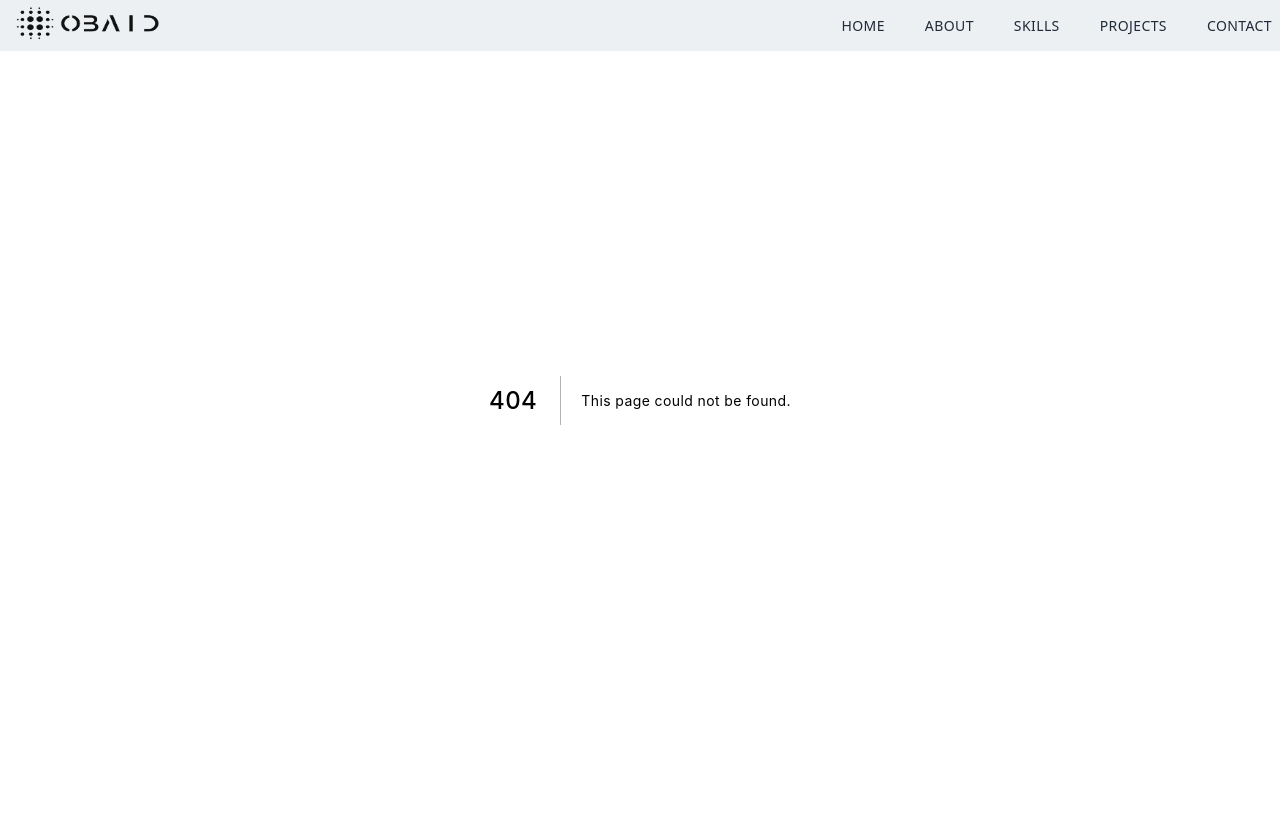
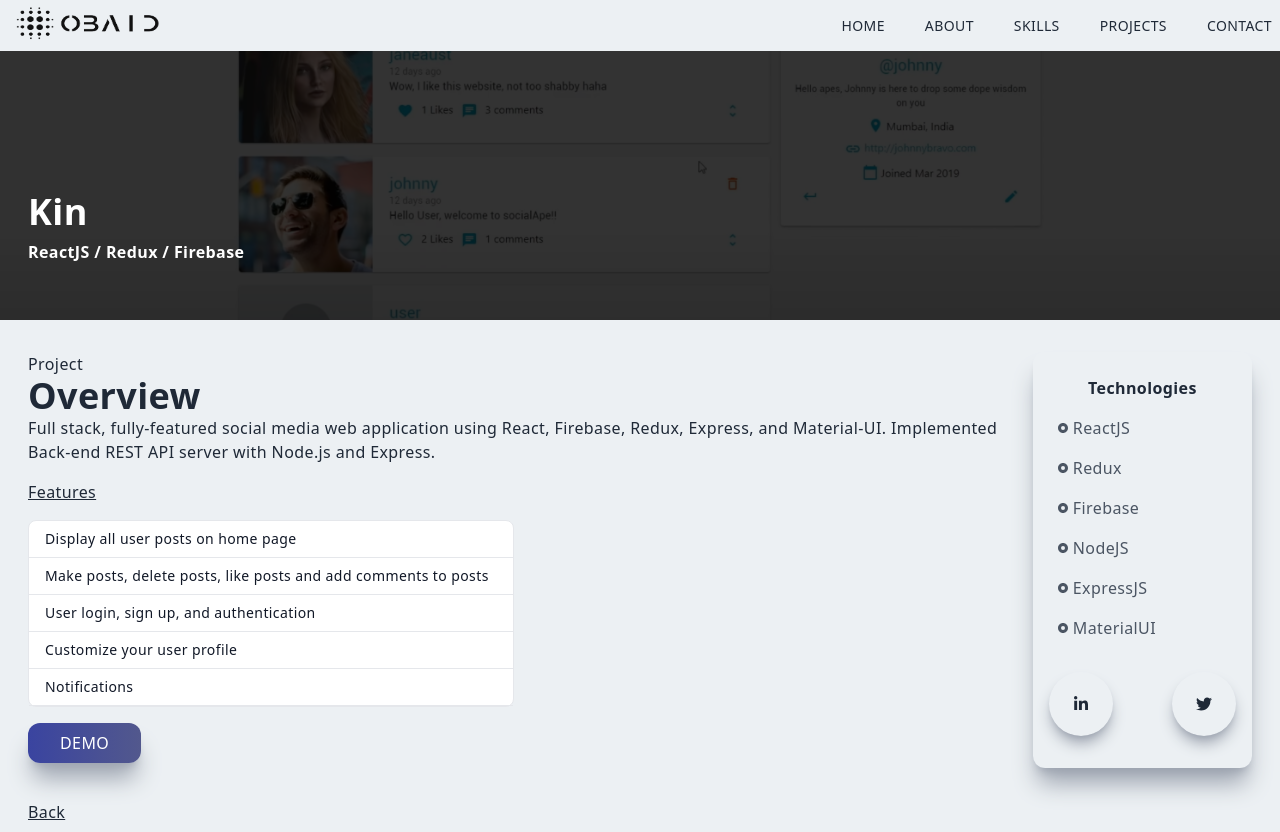
Before and after one commit to ObaidUr-Rahmaan/personal-website, a Next.js app: page /kin in a window 1280 px wide. Before the commit this address had no page. Before the commit the page ends 800 px from the top, so only its background shows below. Built offline with nearby package versions, Linux system fonts and the light colour scheme.

Commit message:
Add kinio page

```diff
--- a/components/Projects.js
+++ b/components/Projects.js
@@ -30,9 +30,9 @@ const Projects = () => {
         <div className="grid gap-8 md:grid-cols-2">
           {/* Kin-io  */}
           <ProjectItem
-            title="Kin-io"
+            title="Kin"
             backgroundImg={kinioImg}
-            projectUrl="/kinio"
+            projectUrl="/kin"
             techStack={["ReactJS", "Redux", "Firebase", "NodeJS", "ExpressJS"]}
             progressPercentage={100}
           />
--- /dev/null
+++ b/pages/kin.js
@@ -0,0 +1,118 @@
+import Image from "next/image";
+import React from "react";
+import kinioImg from "../public/assets/projects/kinio.png";
+import { RiRadioButtonFill } from "react-icons/ri";
+import Link from "next/link";
+
+import { FaLinkedinIn, FaTwitter } from "react-icons/fa";
+
+const Kin = () => {
+  return (
+    <div className="w-full">
+      <div className="w-screen h-[30vh] lg:h-[40vh] relative">
+        <div className="absolute top-0 left-0 w-full h-[30vh] lg:h-[40vh] bg-black/80 z-10" />
+        <Image
+          className="absolute z-1"
+          layout="fill"
+          objectFit="cover"
+          src={kinioImg}
+          alt="/"
+        />
+        <div className="absolute top-[70%] d max-w-[1240px] w-full left-[50%] right-[50%] translate-x-[-50%] translate-y-[-50%] text-white z-10 p-2">
+          <h2 className="py-2">Kin</h2>
+          <h3>ReactJS / Redux / Firebase</h3>
+        </div>
+      </div>
+
+      <div className="max-w-[1240px] mx-auto p-2 grid md:grid-cols-5 gap-8 pt-8">
+        <div className="col-span-4">
+          <p>Project</p>
+          <h2>Overview</h2>
+          <p>
+            Full stack, fully-featured social media web application using React,
+            Firebase, Redux, Express, and Material-UI. Implemented Back-end REST
+            API server with Node.js and Express.
+            <p className="mt-4 underline">Features</p>
+            <div className="w-1/2 mt-4 text-sm font-medium text-gray-900 bg-white border border-gray-200 rounded-lg ">
+              <p className="block w-full px-4 py-2 border-b border-gray-200 rounded-t-lg text-dark ">
+                Display all user posts on home page
+              </p>
+              <p className="block w-full px-4 py-2 border-b border-gray-200 rounded-t-lg text-dark ">
+                Make posts, delete posts, like posts and add comments to posts
+              </p>
+              <p className="block w-full px-4 py-2 border-b border-gray-200 rounded-t-lg text-dark ">
+                User login, sign up, and authentication
+              </p>
+              <p className="block w-full px-4 py-2 border-b border-gray-200 rounded-t-lg text-dark ">
+                Customize your user profile
+              </p>
+              <p className="block w-full px-4 py-2 border-b border-gray-200 rounded-t-lg text-dark ">
+                Notifications
+              </p>
+            </div>
+          </p>
+          <a
+            href="https://kin-io.netlify.app/"
+            target="_blank"
+            rel="noreferrer"
+          >
+            <button className="px-8 py-2 mt-4 mr-8 hover:animate-pulse">
+              Demo
+            </button>
+          </a>
+        </div>
+        <div className="col-span-4 p-4 shadow-xl md:col-span-1 shadow-gray-400 rounded-xl">
+          <div className="p-2">
+            <p className="pb-2 font-bold text-center">Technologies</p>
+            <div className="grid grid-cols-3 md:grid-cols-1">
+              <p className="flex items-center py-2 text-gray-600">
+                <RiRadioButtonFill className="pr-1" /> ReactJS
+              </p>
+              <p className="flex items-center py-2 text-gray-600">
+                <RiRadioButtonFill className="pr-1" /> Redux
+              </p>
+              <p className="flex items-center py-2 text-gray-600">
+                <RiRadioButtonFill className="pr-1" /> Firebase
+              </p>
+              <p className="flex items-center py-2 text-gray-600">
+                <RiRadioButtonFill className="pr-1" /> NodeJS
+              </p>
+              <p className="flex items-center py-2 text-gray-600">
+                <RiRadioButtonFill className="pr-1" /> ExpressJS
+              </p>
+              <p className="flex items-center py-2 text-gray-600">
+                <RiRadioButtonFill className="pr-1" /> MaterialUI
+              </p>
+            </div>
+          </div>
+          <div className="flex items-center justify-between max-w-[330px] m-auto py-4">
+            <a
+              href="https://www.linkedin.com/company/integratize/"
+              target="_blank"
+              rel="noreferrer"
+            >
+              <div className="p-6 duration-300 ease-in rounded-full shadow-lg cursor-pointer shadow-gray-400 hover:scale-110">
+                <FaLinkedinIn />
+              </div>
+            </a>
+            <a
+              href="https://twitter.com/integratizeio"
+              target="_blank"
+              rel="noreferrer"
+            >
+              <div className="p-6 duration-300 ease-in rounded-full shadow-lg cursor-pointer shadow-gray-400 hover:scale-110">
+                <FaTwitter />
+              </div>
+            </a>
+          </div>
+        </div>
+
+        <Link href="/#projects">
+          <p className="underline cursor-pointer">Back</p>
+        </Link>
+      </div>
+    </div>
+  );
+};
+
+export default Kin;
```
